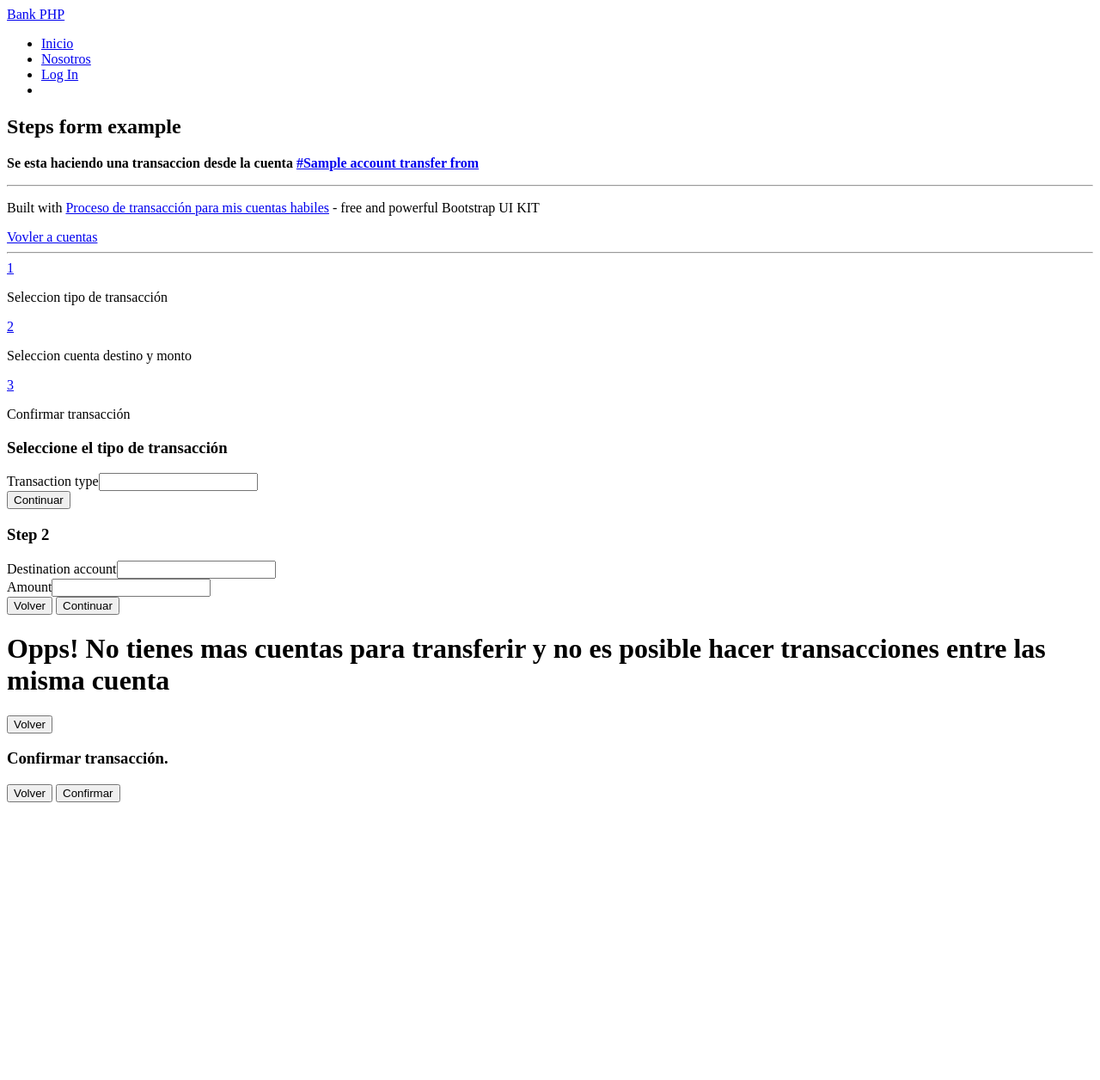
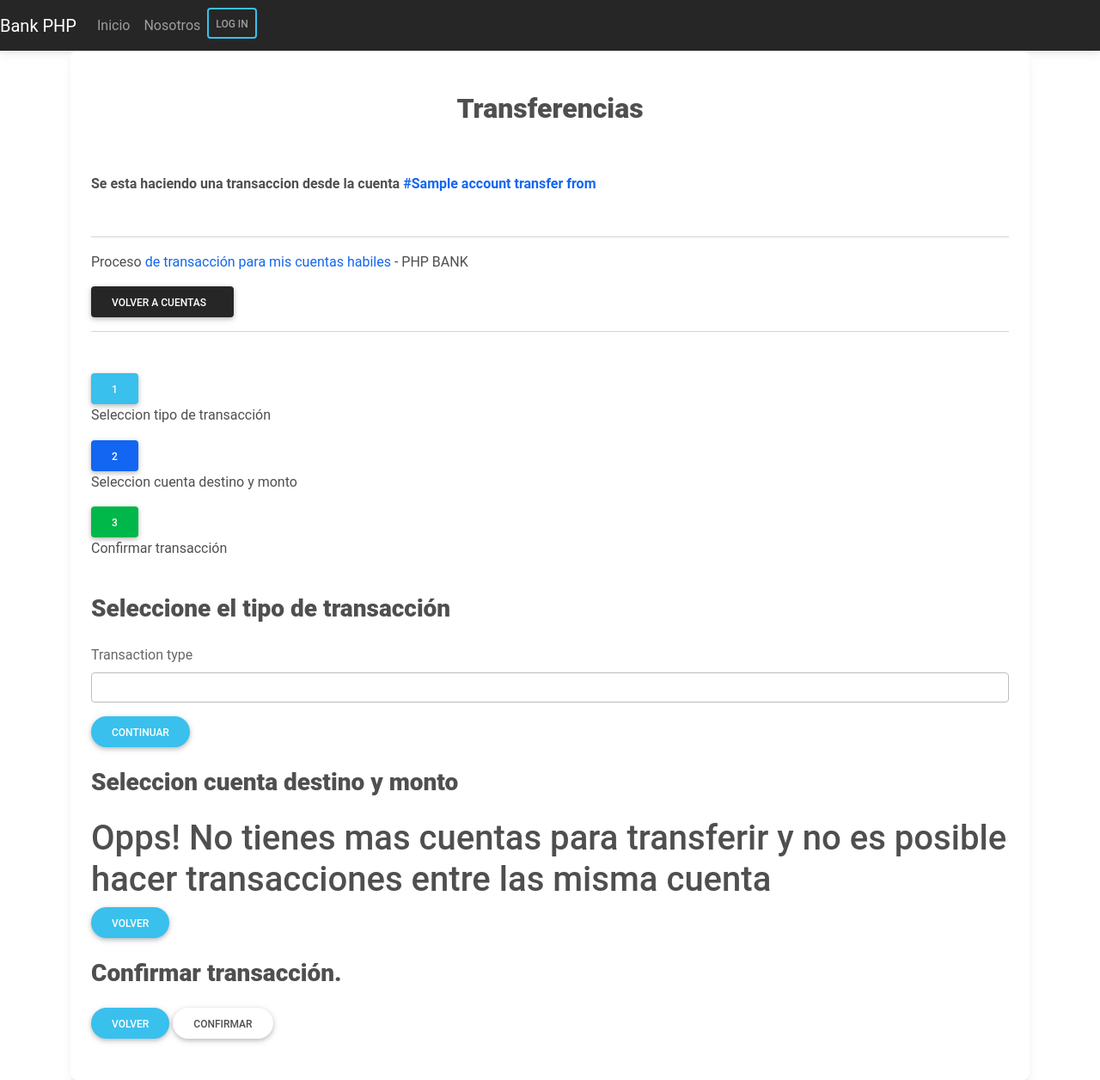
Before and after one commit to juanrraider666/bank_php_symfony, a Symfony app: template templates/transfer/transfer_action.html.twig in a window 1280 px wide. Shown: the whole page at 86% size. Before the commit the page ends 933 px from the top, so only its background shows below. Run offline with Twig, Linux system fonts and the light colour scheme; the template is opened without the code that fills it: most values are stand-ins (such as "Sample title", 1, 10 or a date in 2020); form fields are guessed from the names that the template uses; style sheets or scripts are compiled from the project's sources; some libraries are stand-ins or nearby versions.

Commit message:
mejoras en vistas

```diff
--- a/assets/my_accounts.js
+++ b/assets/my_accounts.js
@@ -13,8 +13,8 @@ $(document).ready(function () {
             $item = $(this);
 
         if (!$item.hasClass('disabled')) {
-            navListItems.removeClass('btn-indigo').addClass('btn-default');
-            $item.addClass('btn-indigo');
+            navListItems.removeClass('btn-info').addClass('btn-primary');
+            $item.addClass('btn-info');
             allWells.hide();
             $target.show();
             $target.find('input:eq(0)').focus();
@@ -48,5 +48,5 @@ $(document).ready(function () {
             nextStepWizard.removeAttr('disabled').trigger('click');
     });
 
-    $('div.setup-panel div a.btn-indigo').trigger('click');
+    $('div.setup-panel div a.btn-info').trigger('click');
 });
--- a/src/Controller/TransferController.php
+++ b/src/Controller/TransferController.php
@@ -21,7 +21,7 @@ use Symfony\Component\Validator\Constraint;
 class TransferController extends BaseController
 {
     /**
-     * @Route("/transfer/asyn/{account}", name="transfer")
+     * @Route("/transfer/async/{account}", name="transfer")
      */
     public function index(Request $request, TransferHelper $helper, Account $account): Response
     {
--- a/templates/transfer/confirmation.html.twig
+++ b/templates/transfer/confirmation.html.twig
@@ -107,7 +107,7 @@
     <table border="0" cellpadding="0" cellspacing="0" width="100%">
         <!-- LOGO -->
         <tr>
-            <td bgcolor="#FFA73B" align="center">
+            <td bgcolor="#3b9dff" align="center">
                 <table border="0" cellpadding="0" cellspacing="0" width="100%" style="max-width: 600px;">
                     <tr>
                         <td align="center" valign="top" style="padding: 40px 10px 40px 10px;"> </td>
@@ -116,7 +116,7 @@
             </td>
         </tr>
         <tr>
-            <td bgcolor="#FFA73B" align="center" style="padding: 0px 10px 0px 10px;">
+            <td bgcolor="#3b9dff" align="center" style="padding: 0px 10px 0px 10px;">
                 <table border="0" cellpadding="0" cellspacing="0" width="100%" style="max-width: 600px;">
                     <tr>
                         <td bgcolor="#ffffff" align="center" valign="top" style="padding: 40px 20px 20px 20px; border-radius: 4px 4px 0px 0px; color: #111111; font-family: 'Lato', Helvetica, Arial, sans-serif; font-size: 48px; font-weight: 400; letter-spacing: 4px; line-height: 48px;">
@@ -141,7 +141,7 @@
                                     <td bgcolor="#ffffff" align="center" style="padding: 20px 30px 60px 30px;">
                                         <table border="0" cellspacing="0" cellpadding="0">
                                             <tr>
-                                                <td align="center" style="border-radius: 3px;" bgcolor="#FFA73B"><a href="{{ path('my_accounts') }}"  style="font-size: 20px; font-family: Helvetica, Arial, sans-serif; color: #ffffff; text-decoration: none; color: #ffffff; text-decoration: none; padding: 15px 25px; border-radius: 2px; border: 1px solid #FFA73B; display: inline-block;">Continuar transfiriendo</a></td>
+                                                <td align="center" style="border-radius: 3px;" bgcolor="#3b9dff"><a href="{{ path('my_accounts') }}"  style="font-size: 20px; font-family: Helvetica, Arial, sans-serif; color: #ffffff; text-decoration: none; color: #ffffff; text-decoration: none; padding: 15px 25px; border-radius: 2px; border: 1px solid #FFA73B; display: inline-block;">Continuar transfiriendo</a></td>
                                             </tr>
                                         </table>
                                     </td>
--- a/templates/transfer/transfer_action.html.twig
+++ b/templates/transfer/transfer_action.html.twig
@@ -1,4 +1,10 @@
 {% extends 'base.html.twig' %}
+
+{% block stylesheets %}
+     {{ parent() }}
+    <link rel="stylesheet" href="https://cdnjs.cloudflare.com/ajax/libs/mdb-ui-kit/3.9.0/mdb.min.css"
+          integrity="sha512-MAFufI57w9mLGud8BKZDbAT57+wu4QWMJJ9Bj5UXFaW99rswsKCvXKRxWlHwdo0yT1Of6TvvWfMqE16ktRcxfA==" crossorigin="anonymous" referrerpolicy="no-referrer" />
+{% endblock %}
 
 {% block body %}
     <div class="container">
@@ -6,7 +12,7 @@
         <div class="card">
             <div class="card-body mb-4">
 
-                <h2 class="text-center font-weight-bold pt-4 pb-5"><strong>Steps form example</strong></h2>
+                <h2 class="text-center font-weight-bold pt-4 pb-5"><strong>Transferencias</strong></h2>
 
                 <p>
                     <strong>Se esta haciendo una transaccion desde la cuenta
@@ -16,27 +22,27 @@
 
                 <hr class="mt-5">
 
-                <p>Built with <a target="_blank" href="https://mdbootstrap.com/docs/standard/">Proceso de transacción para mis cuentas habiles</a> - free and powerful Bootstrap UI KIT</p>
+                <p>Proceso <a target="_blank" href="#">de transacción para mis cuentas habiles</a> - PHP BANK </p>
 
 {#                <a class="btn btn-primary me-2" href="https://mdbootstrap.com/docs/standard/getting-started/installation/" target="_blank" role="button">Download MDB UI KIT <i class="fas fa-download"></i></a>#}
 {#                <a class="btn btn-danger me-2" target="_blank" href="https://mdbootstrap.com/docs/standard/" role="button">Learn more</a>#}
 {#                <a class="btn btn-success me-2" target="_blank" href="https://mdbootstrap.com/docs/standard/getting-started/" role="button">Tutorials</a>#}
-                <a class="btn btn-dark me-2" target="_blank" href="https://github.com/mdbootstrap/mdb-ui-kit" role="button">Vovler a cuentas <i class="fab fa-github ms-2"></i></a>
+                <a class="btn btn-dark me-2" target="_blank" href="https://github.com/mdbootstrap/mdb-ui-kit" role="button">Volver a cuentas <i class="fab fa-github ms-2"></i></a>
 
                 <hr class="mb-5"/>
                 <!-- Stepper -->
                 <div class="steps-form">
                     <div class="steps-row setup-panel">
                         <div class="steps-step">
-                            <a href="#step-9" type="button" class="btn btn-indigo btn-circle">1</a>
+                            <a href="#step-9" type="button" class="btn btn-info btn-circle">1</a>
                             <p>Seleccion tipo de transacción</p>
                         </div>
                         <div class="steps-step">
-                            <a href="#step-10" type="button" class="btn btn-default btn-circle" disabled="disabled">2</a>
+                            <a href="#step-10" type="button" class="btn btn-primary btn-circle" disabled="disabled">2</a>
                             <p>Seleccion cuenta destino y monto</p>
                         </div>
                         <div class="steps-step">
-                            <a href="#step-11" type="button" class="btn btn-default btn-circle" disabled="disabled">3</a>
+                            <a href="#step-11" type="button" class="btn btn-success btn-circle" disabled="disabled">3</a>
                             <p>Confirmar transacción</p>
                         </div>
                     </div>
@@ -62,14 +68,14 @@
 {#                                <label for="yourAddress" data-error="wrong" data-success="right">Address</label>#}
 {#                                <textarea id="yourAddress" type="text" required="required" rows="2" class="md-textarea validate form-control"></textarea>#}
 {#                            </div>#}
-                            <button class="btn btn-indigo btn-rounded nextBtn float-right" type="button">Continuar</button>
+                            <button class="btn btn-info btn-rounded nextBtn float-right" type="button">Continuar</button>
                         </div>
                     </div>
 
                     <!-- Second Step -->
                     <div class="row setup-content" id="step-10">
                         <div class="col-md-12">
-                            <h3 class="font-weight-bold pl-0 my-4"><strong>Step 2</strong></h3>
+                            <h3 class="font-weight-bold pl-0 my-4"><strong>Seleccion cuenta destino y monto</strong></h3>
                                  {% set va = form.children['destinationAccount'].vars['choices'] is empty %}
                                 <div class="form-group md-form {{ va ? 'd-none' : '' }}">
                                     {{ form_row(form.destinationAccount) }}
@@ -81,13 +87,13 @@
                                     {#                                <label for="companyAddress" data-error="wrong" data-success="right">Company Address</label>#}
                                     {#                                <input id="companyAddress" type="text" required="required" class="form-control validate">#}
                                 </div>
-                                <button class="btn btn-indigo btn-rounded prevBtn float-left {{ va ? 'd-none' : '' }}" type="button">Volver</button>
-                                <button class="btn btn-indigo btn-rounded nextBtn float-right {{ va ? 'd-none' : '' }}" type="button">Continuar</button>
+                                <button class="btn btn-info btn-rounded prevBtn float-left {{ va ? 'd-none' : '' }}" type="button">Volver</button>
+                                <button class="btn btn-info btn-rounded nextBtn float-right {{ va ? 'd-none' : '' }}" type="button">Continuar</button>
 
                                 <div class="form-group md-form mt-3 {{ va ? '' : 'd-none' }}">
                                     <h1>Opps! No tienes mas cuentas para transferir y no es posible hacer transacciones entre las misma cuenta</h1>
                                 </div>
-                             <button class="btn btn-indigo btn-rounded prevBtn float-left {{ va ? '' : 'd-none' }} " type="button">Volver</button>
+                             <button class="btn btn-info btn-rounded prevBtn float-left {{ va ? '' : 'd-none' }} " type="button">Volver</button>
 
 
                         </div>
@@ -97,7 +103,7 @@
                     <div class="row setup-content" id="step-11">
                         <div class="col-md-12">
                             <h3 class="font-weight-bold pl-0 my-4"><strong>Confirmar transacción.</strong></h3>
-                            <button class="btn btn-indigo btn-rounded prevBtn float-left"  type="button">Volver</button>
+                            <button class="btn btn-info btn-rounded prevBtn float-left"  type="button">Volver</button>
                             <button class="btn btn-default btn-rounded float-right" type="submit">Confirmar</button>
                         </div>
                     </div>
```
Also changed, not shown: templates/security/login.html.twig (+4 -4 lines).
